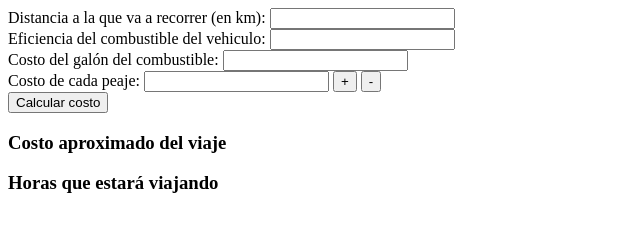
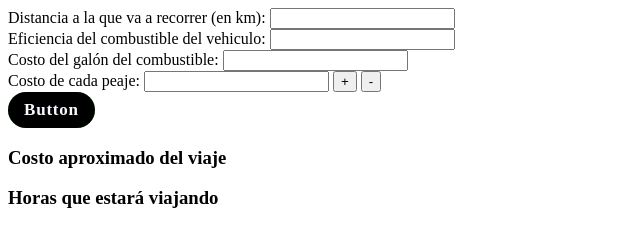
Before and after one commit to MateusNunesAraujo/Planeador-de-viajes, a plain HTML site: page index.html in a window 1280 px wide. Shown: the whole page, without its empty margins (0-640 px from the left). Drawn offline with Linux system fonts and the light colour scheme.

Commit message:
Subiendo boton
Añadiendo un boton con estilo

```diff
--- a/index.html
+++ b/index.html
@@ -4,6 +4,7 @@
 <head>
     <meta charset="UTF-8">
     <meta name="viewport" content="width=device-width, initial-scale=1.0">
+    <link rel="stylesheet" href="style.css">
     <title>Planeador de viajes</title>
 </head>
 
@@ -35,7 +36,8 @@
             <button id="agregar-peaje">+</button>
             <button id="eliminar-peaje">-</button>
         </div>
-        <button id="calcular">Calcular costo</button>
+       <button id="calcular"> <span>Button</span>
+</button>
     </div>
     <div>
         <h3>Costo aproximado del viaje</h3>
--- a/main.js
+++ b/main.js
@@ -33,7 +33,7 @@ function eliminar_peaje() {
     eliminar_peaje[eliminar_peaje.length-1].remove()
 }
 
-/* Calcular costo del viaje (sumando todos los peajes y todos los demás inputs) */
+/* Calcular costo del viaje (sumando todos los peajes y todos los demás inputs ) */
 function calcular_costo() {
     let peajes = document.querySelectorAll('.peaje');
     let costo_viaje = (distancia.value/eficiencia_combustible.value)*galon.value
--- a/style.css
+++ b/style.css
@@ -0,0 +1,51 @@
+#calcular {
+    outline: none;
+    cursor: pointer;
+    border: none;
+    padding: 0.5rem 1rem;
+    margin: 0;
+    font-family: inherit;
+    font-size: inherit;
+    position: relative;
+    display: inline-block;
+    letter-spacing: 0.05rem;
+    font-weight: 700;
+    font-size: 17px;
+    border-radius: 500px;
+    overflow: hidden;
+    background: #66ff66;
+    color: ghostwhite;
+   }
+
+   #calcular span {
+    position: relative;
+    z-index: 10;
+    transition: color 0.4s;
+   }
+
+   #calcular:hover span {
+    color: black;
+   }
+
+   #calcular::before,
+   #calcular::after {
+    position: absolute;
+    top: 0;
+    left: 0;
+    width: 100%;
+    height: 100%;
+    z-index: 0;
+   }
+
+   #calcular::before {
+    content: "";
+    background: #000;
+    width: 120%;
+    left: -10%;
+    transform: skew(30deg);
+    transition: transform 0.4s cubic-bezier(0.3, 1, 0.8, 1);
+   }
+
+   #calcular:hover::before {
+    transform: translate3d(100%, 0, 0);
+   }
```
